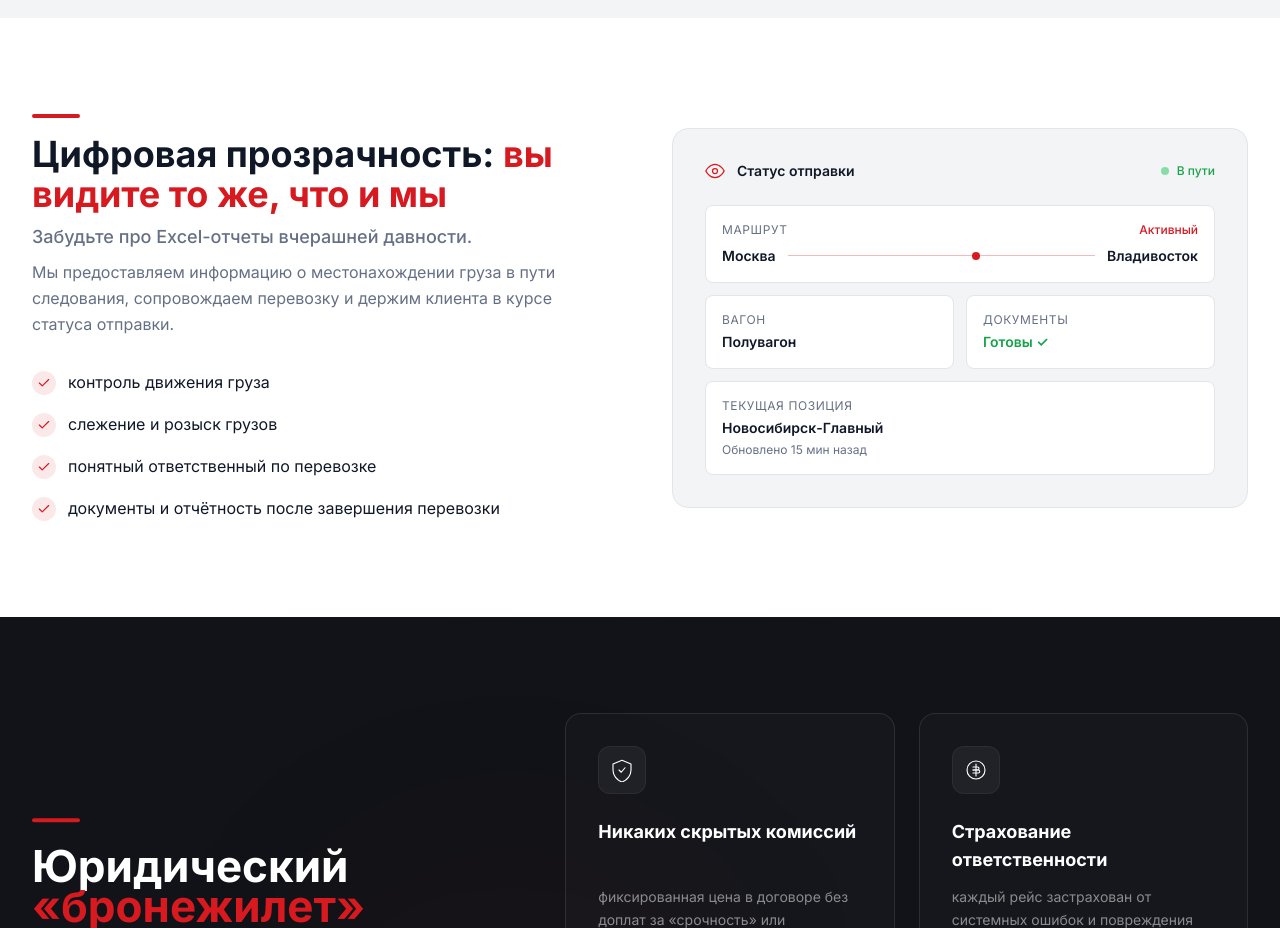
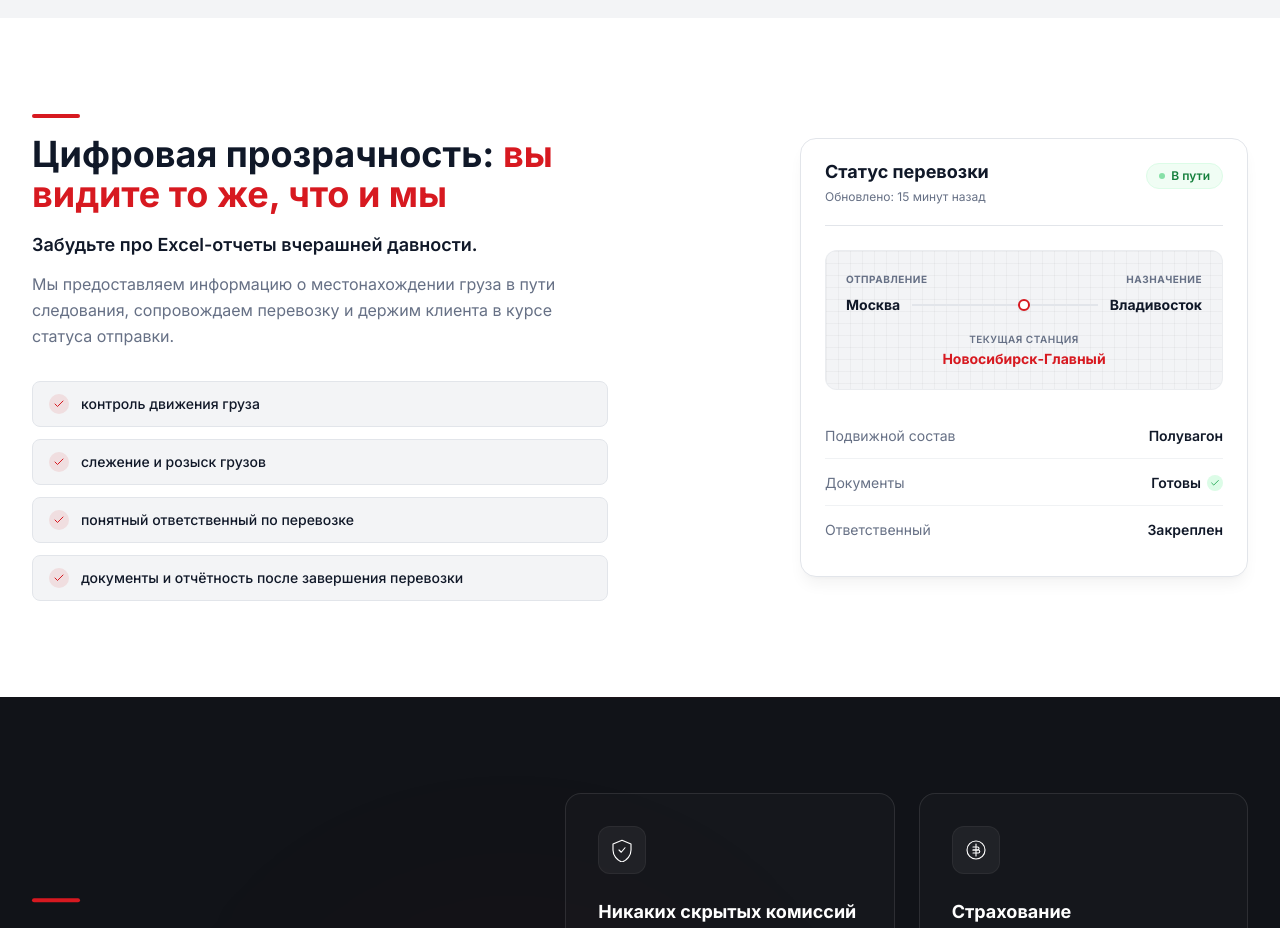
Before and after one commit to matteimikeska49-bot/gkp, a React (Vite) app: page / in a window 1280 px wide. Shown: the part 4380-5308 px from the top of the page. Built offline with nearby package versions, Linux system fonts and the light colour scheme.

Commit message:
refactor: make transparency section more realistic

```diff
--- a/src/sections/TransparencySection.jsx
+++ b/src/sections/TransparencySection.jsx
@@ -1,4 +1,4 @@
-import { CheckIcon, EyeIcon } from '../components/ui/Icons';
+import { CheckIcon } from '../components/ui/Icons';
 
 const points = [
   'контроль движения груза',
@@ -15,12 +15,12 @@ export default function TransparencySection() {
           {/* Left: Content */}
           <div>
             <div className="accent-line mb-4" />
-            <h2 className="section-title mb-2">
+            <h2 className="section-title mb-4">
               Цифровая прозрачность:{' '}
               <span className="text-accent">вы видите то же, что и мы</span>
             </h2>
 
-            <p className="text-text-muted text-lg mb-2 leading-relaxed font-medium">
+            <p className="text-text-dark text-lg mb-3 leading-relaxed font-semibold">
               Забудьте про Excel-отчеты вчерашней давности.
             </p>
 
@@ -29,68 +29,91 @@ export default function TransparencySection() {
               перевозку и держим клиента в курсе статуса отправки.
             </p>
 
-            <ul className="space-y-4">
+            <ul className="space-y-3">
               {points.map((point, i) => (
-                <li key={i} className="flex items-start gap-3">
-                  <div className="flex-shrink-0 w-6 h-6 rounded-full bg-accent/10 flex items-center justify-center mt-0.5">
-                    <CheckIcon className="w-3.5 h-3.5 text-accent" />
+                <li key={i} className="flex items-center gap-3 bg-section-light border border-card-border rounded-lg px-4 py-3">
+                  <div className="flex-shrink-0 w-5 h-5 rounded-full bg-accent/10 flex items-center justify-center">
+                    <CheckIcon className="w-3 h-3 text-accent" />
                   </div>
-                  <span className="text-text-dark text-base leading-relaxed">{point}</span>
+                  <span className="text-text-dark text-sm font-medium">{point}</span>
                 </li>
               ))}
             </ul>
           </div>
 
-          {/* Right: Decorative dashboard mockup */}
+          {/* Right: Realistic Status Card */}
           <div className="relative">
-            <div className="bg-section-light rounded-2xl border border-card-border p-6 md:p-8 hover:shadow-[0_8px_30px_rgba(0,0,0,0.04)] hover:border-accent/20 hover:-translate-y-1 transition-all duration-300">
-              {/* Dashboard header */}
-              <div className="flex items-center justify-between mb-6">
-                <div className="flex items-center gap-3">
-                  <EyeIcon className="w-5 h-5 text-accent" />
-                  <span className="font-semibold text-text-dark text-sm">Статус отправки</span>
+            <div className="bg-white rounded-2xl border border-card-border p-6 shadow-lg shadow-graphite/5 max-w-md mx-auto lg:ml-auto lg:mr-0">
+
+              {/* Card Header */}
+              <div className="flex items-start justify-between mb-6 pb-5 border-b border-card-border">
+                <div>
+                  <h3 className="font-bold text-text-dark text-lg leading-none mb-2">Статус перевозки</h3>
+                  <div className="text-xs text-text-muted flex items-center gap-2">
+                    <span>Обновлено: 15 минут назад</span>
+                  </div>
                 </div>
-                <div className="flex items-center gap-2">
-                  <div className="w-2 h-2 bg-green-500 rounded-full animate-pulse" />
-                  <span className="text-xs text-green-600 font-medium">В пути</span>
+                <div className="bg-green-50 border border-green-100 text-green-700 px-3 py-1 rounded-full text-xs font-semibold flex items-center gap-1.5">
+                  <span className="w-1.5 h-1.5 bg-green-500 rounded-full animate-pulse" />
+                  В пути
                 </div>
               </div>
 
-              {/* Status cards */}
-              <div className="space-y-3">
-                <div className="bg-white rounded-lg p-4 border border-card-border">
-                  <div className="flex items-center justify-between">
-                    <span className="text-xs text-text-muted uppercase tracking-wider">Маршрут</span>
-                    <span className="text-xs text-accent font-medium">Активный</span>
+              {/* Route Visualization */}
+              <div className="mb-6 bg-section-light rounded-xl p-5 border border-card-border/50 relative overflow-hidden">
+                {/* Decorative background grid */}
+                <div className="absolute inset-0 bg-[linear-gradient(to_right,#80808012_1px,transparent_1px),linear-gradient(to_bottom,#80808012_1px,transparent_1px)] bg-[size:12px_12px]" />
+
+                <div className="relative z-10">
+                  <div className="flex justify-between text-[10px] text-text-muted mb-2 font-bold uppercase tracking-wider">
+                    <span>Отправление</span>
+                    <span>Назначение</span>
                   </div>
-                  <div className="flex items-center gap-3 mt-2">
-                    <span className="text-sm font-semibold text-text-dark">Москва</span>
-                    <div className="flex-1 h-px bg-accent/30 relative">
-                      <div className="absolute top-1/2 left-[60%] -translate-y-1/2 w-2 h-2 bg-accent rounded-full" />
+
+                  <div className="flex items-center gap-3 relative">
+                    <div className="font-bold text-text-dark text-sm">Москва</div>
+                    <div className="flex-1 relative flex items-center py-2">
+                      <div className="w-full h-[2px] bg-card-border" />
+                      <div className="absolute left-[60%] -translate-x-1/2">
+                        <div className="w-3 h-3 bg-white border-[2.5px] border-accent rounded-full shadow-sm" />
+                      </div>
                     </div>
-                    <span className="text-sm font-semibold text-text-dark">Владивосток</span>
+                    <div className="font-bold text-text-dark text-sm">Владивосток</div>
+                  </div>
+
+                  <div className="mt-4 flex justify-center">
+                    <div className="inline-flex flex-col items-center">
+                      <span className="text-[10px] text-text-muted uppercase tracking-wider font-semibold mb-0.5">Текущая станция</span>
+                      <span className="text-sm font-bold text-accent">Новосибирск-Главный</span>
+                    </div>
                   </div>
                 </div>
+              </div>
 
-                <div className="grid grid-cols-2 gap-3">
-                  <div className="bg-white rounded-lg p-4 border border-card-border">
-                    <span className="text-xs text-text-muted uppercase tracking-wider block">Вагон</span>
-                    <span className="text-sm font-semibold text-text-dark mt-1 block">Полувагон</span>
-                  </div>
-                  <div className="bg-white rounded-lg p-4 border border-card-border">
-                    <span className="text-xs text-text-muted uppercase tracking-wider block">Документы</span>
-                    <span className="text-sm font-semibold text-green-600 mt-1 block">Готовы ✓</span>
-                  </div>
+              {/* Details List */}
+              <div className="space-y-0.5">
+                <div className="flex items-center justify-between text-sm py-3 border-b border-card-border/50">
+                  <span className="text-text-muted">Подвижной состав</span>
+                  <span className="font-semibold text-text-dark">Полувагон</span>
                 </div>
-
-                <div className="bg-white rounded-lg p-4 border border-card-border">
-                  <span className="text-xs text-text-muted uppercase tracking-wider block">Текущая позиция</span>
-                  <span className="text-sm font-semibold text-text-dark mt-1 block">Новосибирск-Главный</span>
-                  <span className="text-xs text-text-muted mt-1 block">Обновлено 15 мин назад</span>
+                <div className="flex items-center justify-between text-sm py-3 border-b border-card-border/50">
+                  <span className="text-text-muted">Документы</span>
+                  <span className="font-semibold text-text-dark flex items-center gap-1.5">
+                    Готовы
+                    <div className="w-4 h-4 rounded-full bg-green-100 flex items-center justify-center">
+                      <CheckIcon className="w-2.5 h-2.5 text-green-600" />
+                    </div>
+                  </span>
+                </div>
+                <div className="flex items-center justify-between text-sm py-3">
+                  <span className="text-text-muted">Ответственный</span>
+                  <span className="font-semibold text-text-dark">Закреплен</span>
                 </div>
               </div>
+
             </div>
           </div>
+
         </div>
       </div>
     </section>
```
